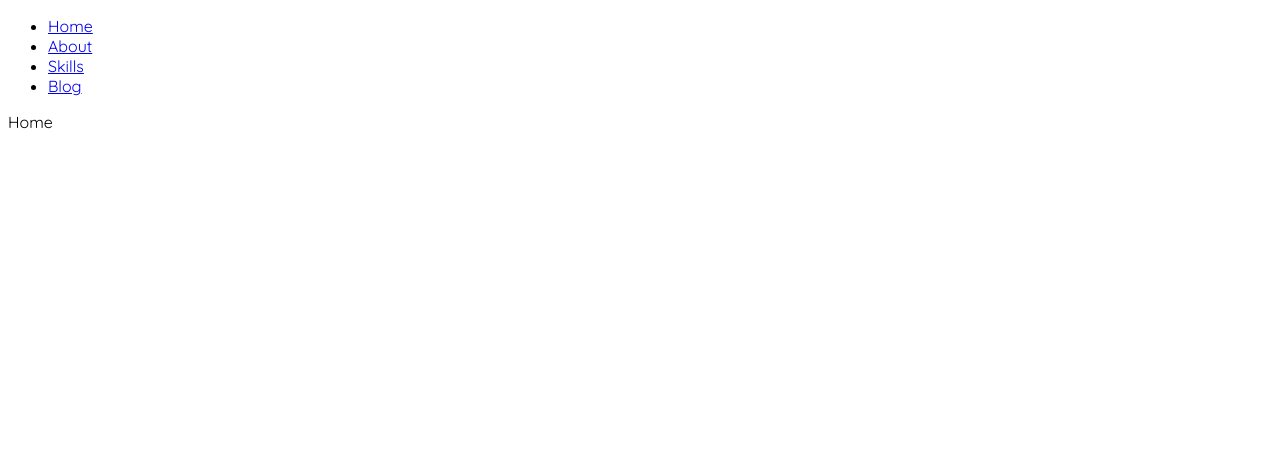
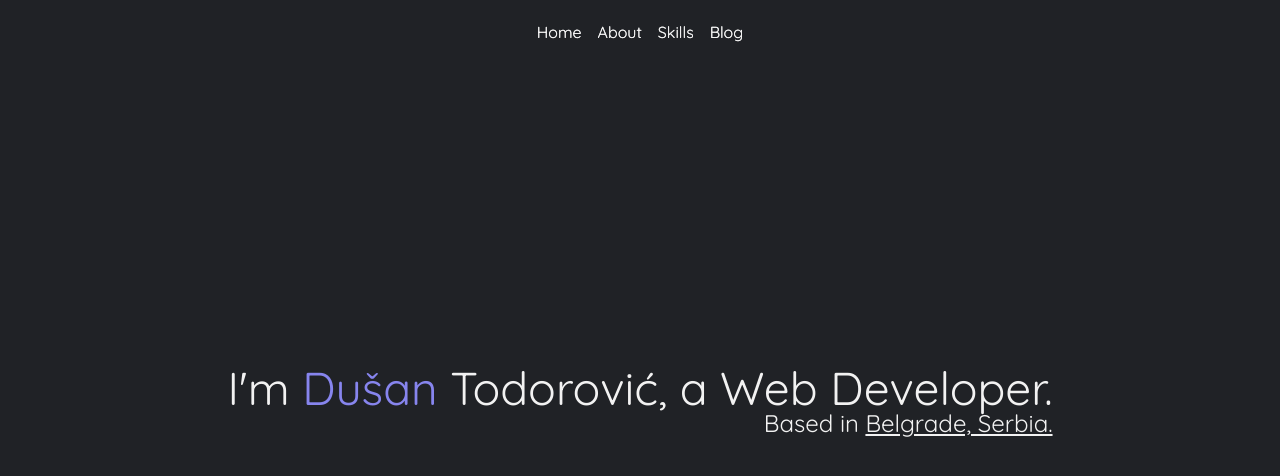
Before and after one commit to krckyboy/todorovic.dev, a Next.js app: page / in a window 1280 px wide. Shown: the top 476 px of the page. Built offline with nearby package versions, Linux system fonts and the light colour scheme.

Commit message:
Added reset-css, global styles, vars, sass support, etc. Created SideMenu.tsx, slowly adding structure.

```diff
--- a/package.json
+++ b/package.json
@@ -11,7 +11,9 @@
   "dependencies": {
     "next": "14.0.4",
     "react": "^18",
-    "react-dom": "^18"
+    "react-dom": "^18",
+    "reset-css": "^5.0.2",
+    "sass": "^1.69.6"
   },
   "devDependencies": {
     "@types/node": "^20",
--- a/src/app/layout.tsx
+++ b/src/app/layout.tsx
@@ -1,7 +1,9 @@
 import type { Metadata } from 'next';
 import { Quicksand } from 'next/font/google';
 import React from 'react';
-import Link from 'next/link';
+import 'reset-css';
+import Navigation from '@/components/sideMenu/SideMenu';
+import '@/styles/global.scss';
 
 const quicksand = Quicksand({ subsets: ['latin'] });
 
@@ -20,22 +22,7 @@ const RootLayout = ({
   return (
     <html lang="en">
     <body className={quicksand.className}>
-    <nav>
-      <ul>
-        <li>
-          <Link href={'/'}>Home</Link>
-        </li>
-        <li>
-          <Link href={'/about'}>About</Link>
-        </li>
-        <li>
-          <Link href={'/skills'}>Skills</Link>
-        </li>
-        <li>
-          <Link href={'/blog'}>Blog</Link>
-        </li>
-      </ul>
-    </nav>
+    <Navigation />
     {children}
     </body>
     </html>
--- a/src/app/page.tsx
+++ b/src/app/page.tsx
@@ -1,9 +1,18 @@
 import { NextPage } from 'next';
-import Home from '@/components/home/Home';
+import Home from '@/components/sideMenu/SideMenu';
+import styles from './styles.module.scss';
 
 const Page: NextPage = () => {
   return (
     <main>
+      <section className={styles.section}>
+        <h1 className={styles.h1}>
+          <span>I'm <strong className={styles.textStrong}>Dušan</strong> Todorović, a Web Developer.</span>
+          <span className={styles.textBottom}>Based in <a className={styles.textLink}
+                                                          href={'https://maps.app.goo.gl/DHTdsDU24RjWYhhV8'}
+                                                          target={'_blank'}>Belgrade, Serbia.</a></span>
+        </h1>
+      </section>
       <Home />
     </main>
   );
--- /dev/null
+++ b/src/app/styles.module.scss
@@ -0,0 +1,29 @@
+@import '@/styles/vars';
+
+.section {
+  background-color: $color-background;
+  height: 100vh;
+  display: flex;
+  align-items: center;
+  justify-content: center;
+
+  .h1 {
+    font-size: 46px;
+    color: $color-text;
+    display: flex;
+    flex-direction: column;
+    align-items: flex-end;
+
+    .textStrong {
+      color: $color-accent;
+    }
+
+    .textLink {
+      text-decoration: underline;
+    }
+
+    .textBottom {
+      font-size: 24px;
+    }
+  }
+}
--- a/src/components/home/Home.tsx
+++ /dev/null
@@ -1,9 +0,0 @@
-import React, { FunctionComponent } from 'react';
-
-const Home: FunctionComponent = () => {
-  return (
-    <>Home</>
-  );
-};
-
-export default Home;
--- /dev/null
+++ b/src/components/sideMenu/SideMenu.tsx
@@ -0,0 +1,25 @@
+import React, { FunctionComponent } from 'react';
+import Link from 'next/link';
+import styles from './styles.module.scss';
+
+const Navigation: FunctionComponent = () => {
+  return (
+    <nav className={styles.container}>
+      <ul>
+        <li>
+          <Link href={'/'}>Home</Link>
+        </li>
+        <li>
+          <Link href={'/about'}>About</Link>
+        </li>
+        <li>
+          <Link href={'/skills'}>Skills</Link>
+        </li>
+        <li>
+          <Link href={'/blog'}>Blog</Link>
+        </li>
+      </ul>
+    </nav>);
+};
+
+export default Navigation;
--- /dev/null
+++ b/src/components/sideMenu/styles.module.scss
@@ -0,0 +1,16 @@
+.container {
+  position: absolute;
+  top: 24px;
+  width: 100%;
+  justify-content: center;
+  display: flex;
+
+  ul {
+    display: flex;
+    column-gap: 16px;
+
+    li {
+
+    }
+  }
+}
--- /dev/null
+++ b/src/styles/global.scss
@@ -0,0 +1,10 @@
+@import './vars';
+
+* {
+  font-family: 'Quicksand', sans-serif;
+}
+
+a, a:visited {
+  color: $color-text;
+  text-decoration: none;
+}
--- /dev/null
+++ b/src/styles/vars.scss
@@ -0,0 +1,3 @@
+$color-background: #202226;
+$color-text: #F2F2F2;
+$color-accent: #8785EE;
```
Also changed, not shown: 1 other file (tests, documents, lock files or other folders).
